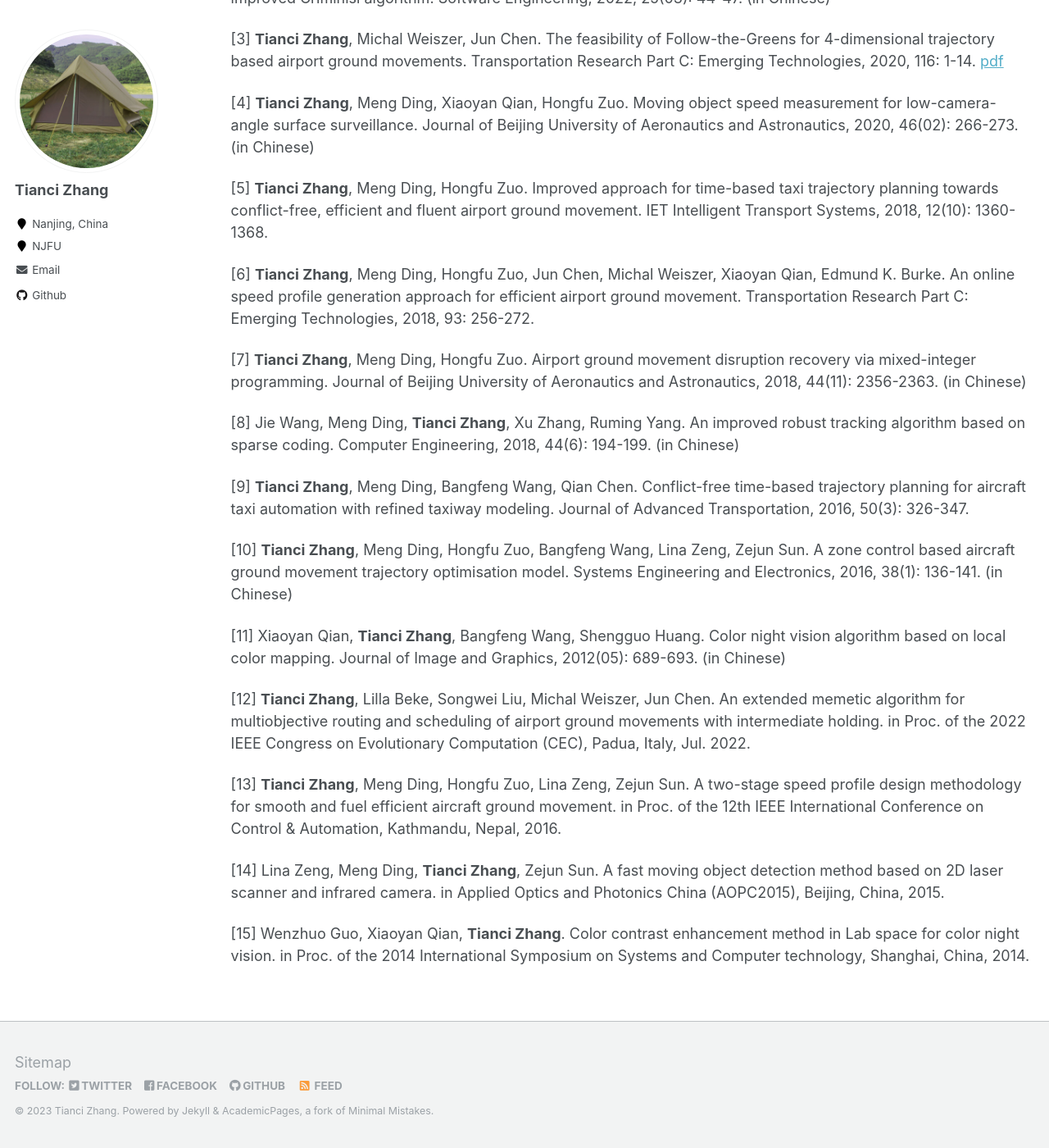
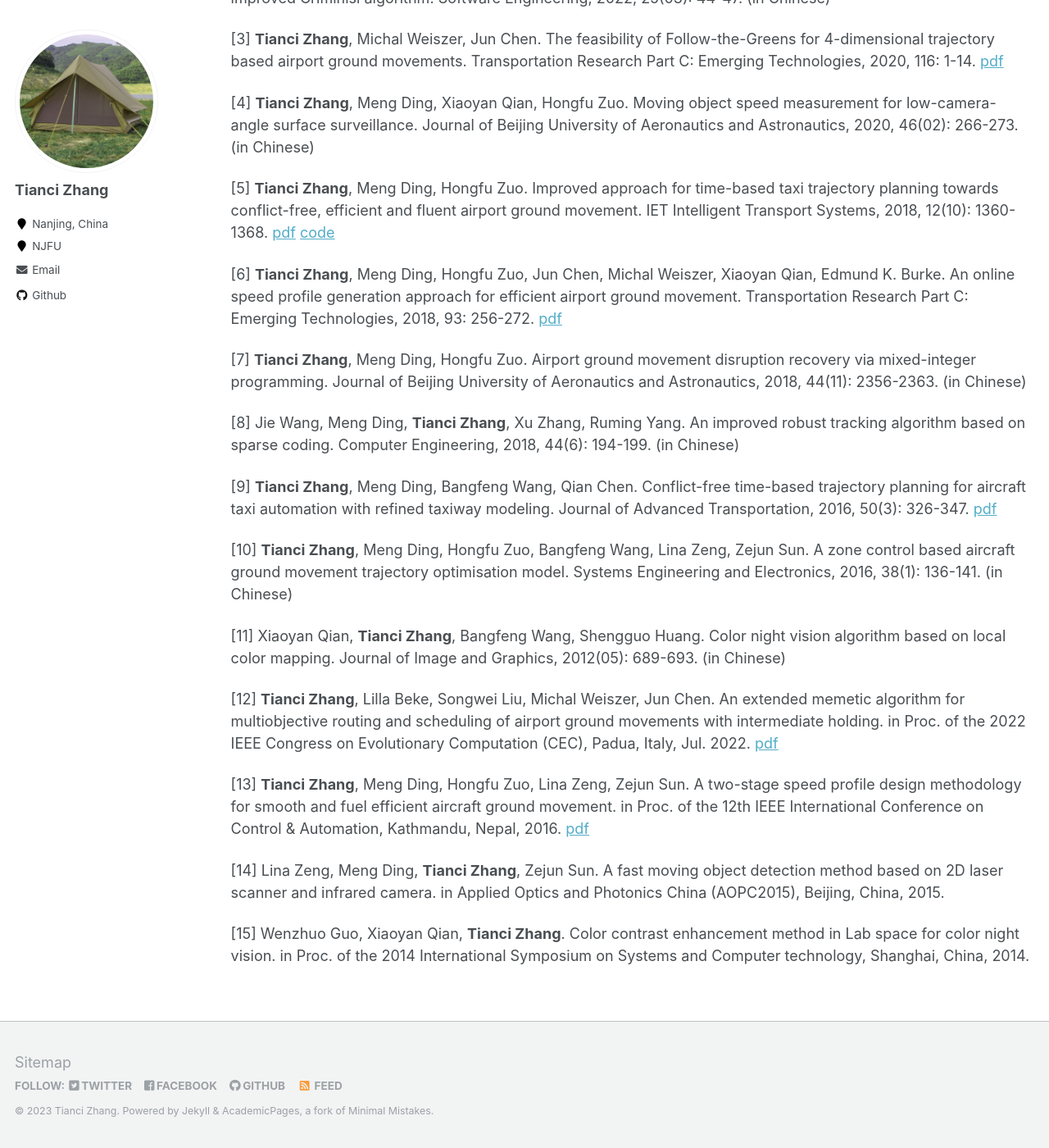
Before and after one commit to tiancivalen/tiancivalen.github.io, a Jekyll site: the page built from _pages/research.md, in a window 1280 px wide and 1400 px high, scrolled down 653 px. Shown: the whole window at 82% size. Built offline with Jekyll 4.4.1, drawn with Linux system fonts in a browser that asks for light colours.

Commit message:
Update research.md

```diff
--- a/_pages/research.md
+++ b/_pages/research.md
@@ -23,27 +23,27 @@ author_profile: true
 
 [2] Chen Wang, Yongjun Min, **Tianci Zhang**. Image restoration of automatic driving simulation road scene based on improved Criminisi algorithm. Software Engineering, 2022, 25(03): 44-47. (in Chinese)
 
-[3] **Tianci Zhang**, Michal Weiszer, Jun Chen. The feasibility of Follow-the-Greens for 4-dimensional trajectory based airport ground movements. Transportation Research Part C: Emerging Technologies, 2020, 116: 1-14. [pdf]()
+[3] **Tianci Zhang**, Michal Weiszer, Jun Chen. The feasibility of Follow-the-Greens for 4-dimensional trajectory based airport ground movements. Transportation Research Part C: Emerging Technologies, 2020, 116: 1-14. [pdf](../files/The feasibility of Follow-the-Greens for 4-dimensi.pdf)
 
 [4] **Tianci Zhang**, Meng Ding, Xiaoyan Qian, Hongfu Zuo. Moving object speed measurement for low-camera-angle surface surveillance. Journal of Beijing University of Aeronautics and Astronautics, 2020, 46(02): 266-273. (in Chinese)
 
-[5] **Tianci Zhang**, Meng Ding, Hongfu Zuo. Improved approach for time-based taxi trajectory planning towards conflict-free, efficient and fluent airport ground movement. IET Intelligent Transport Systems, 2018, 12(10): 1360-1368.
+[5] **Tianci Zhang**, Meng Ding, Hongfu Zuo. Improved approach for time-based taxi trajectory planning towards conflict-free, efficient and fluent airport ground movement. IET Intelligent Transport Systems, 2018, 12(10): 1360-1368. [pdf](../files/IET-ITS.2018.5193.pdf) [code](https://github.com/tiancivalen/routing-scheduling-for-surface-vehicles-public)
 
-[6] **Tianci Zhang**, Meng Ding, Hongfu Zuo, Jun Chen, Michal Weiszer, Xiaoyan Qian, Edmund K. Burke. An online speed profile generation approach for efficient airport ground movement. Transportation Research Part C: Emerging Technologies, 2018, 93: 256-272.
+[6] **Tianci Zhang**, Meng Ding, Hongfu Zuo, Jun Chen, Michal Weiszer, Xiaoyan Qian, Edmund K. Burke. An online speed profile generation approach for efficient airport ground movement. Transportation Research Part C: Emerging Technologies, 2018, 93: 256-272. [pdf](../files/1-s2.0-S0968090X18307708-main.pdf)
 
 [7] **Tianci Zhang**, Meng Ding, Hongfu Zuo. Airport ground movement disruption recovery via mixed-integer programming. Journal of Beijing University of Aeronautics and Astronautics, 2018, 44(11): 2356-2363. (in Chinese)
 
 [8] Jie Wang, Meng Ding, **Tianci Zhang**, Xu Zhang, Ruming Yang. An improved robust tracking algorithm based on sparse coding. Computer Engineering, 2018, 44(6): 194-199. (in Chinese)
 
-[9] **Tianci Zhang**, Meng Ding, Bangfeng Wang, Qian Chen. Conflict-free time-based trajectory planning for aircraft taxi automation with refined taxiway modeling. Journal of Advanced Transportation, 2016, 50(3): 326-347.
+[9] **Tianci Zhang**, Meng Ding, Bangfeng Wang, Qian Chen. Conflict-free time-based trajectory planning for aircraft taxi automation with refined taxiway modeling. Journal of Advanced Transportation, 2016, 50(3): 326-347. [pdf](../files/10.1002_atr.1324final.pdf)
 
 [10] **Tianci Zhang**, Meng Ding, Hongfu Zuo, Bangfeng Wang, Lina Zeng, Zejun Sun. A zone control based aircraft ground movement trajectory optimisation model. Systems Engineering and Electronics, 2016, 38(1): 136-141. (in Chinese)
 
 [11] Xiaoyan Qian, **Tianci Zhang**, Bangfeng Wang, Shengguo Huang. Color night vision algorithm based on local color mapping. Journal of Image and Graphics, 2012(05): 689-693. (in Chinese)
 
-[12] **Tianci Zhang**, Lilla Beke, Songwei Liu, Michal Weiszer, Jun Chen. An extended memetic algorithm for multiobjective routing and scheduling of airport ground movements with intermediate holding. in Proc. of the 2022 IEEE Congress on Evolutionary Computation (CEC), Padua, Italy, Jul. 2022.
+[12] **Tianci Zhang**, Lilla Beke, Songwei Liu, Michal Weiszer, Jun Chen. An extended memetic algorithm for multiobjective routing and scheduling of airport ground movements with intermediate holding. in Proc. of the 2022 IEEE Congress on Evolutionary Computation (CEC), Padua, Italy, Jul. 2022. [pdf](../files/An extended memetic algorithm for multiobjective r.pdf)
 
-[13] **Tianci Zhang**, Meng Ding, Hongfu Zuo, Lina Zeng, Zejun Sun. A two-stage speed profile design methodology for smooth and fuel efficient aircraft ground movement. in Proc. of the 12th IEEE International Conference on Control & Automation, Kathmandu, Nepal, 2016.
+[13] **Tianci Zhang**, Meng Ding, Hongfu Zuo, Lina Zeng, Zejun Sun. A two-stage speed profile design methodology for smooth and fuel efficient aircraft ground movement. in Proc. of the 12th IEEE International Conference on Control & Automation, Kathmandu, Nepal, 2016. [pdf](../files/0003.pdf)
 
 [14] Lina Zeng, Meng Ding, **Tianci Zhang**, Zejun Sun. A fast moving object detection method based on 2D laser scanner and infrared camera. in Applied Optics and Photonics China (AOPC2015), Beijing, China, 2015.
 
```
